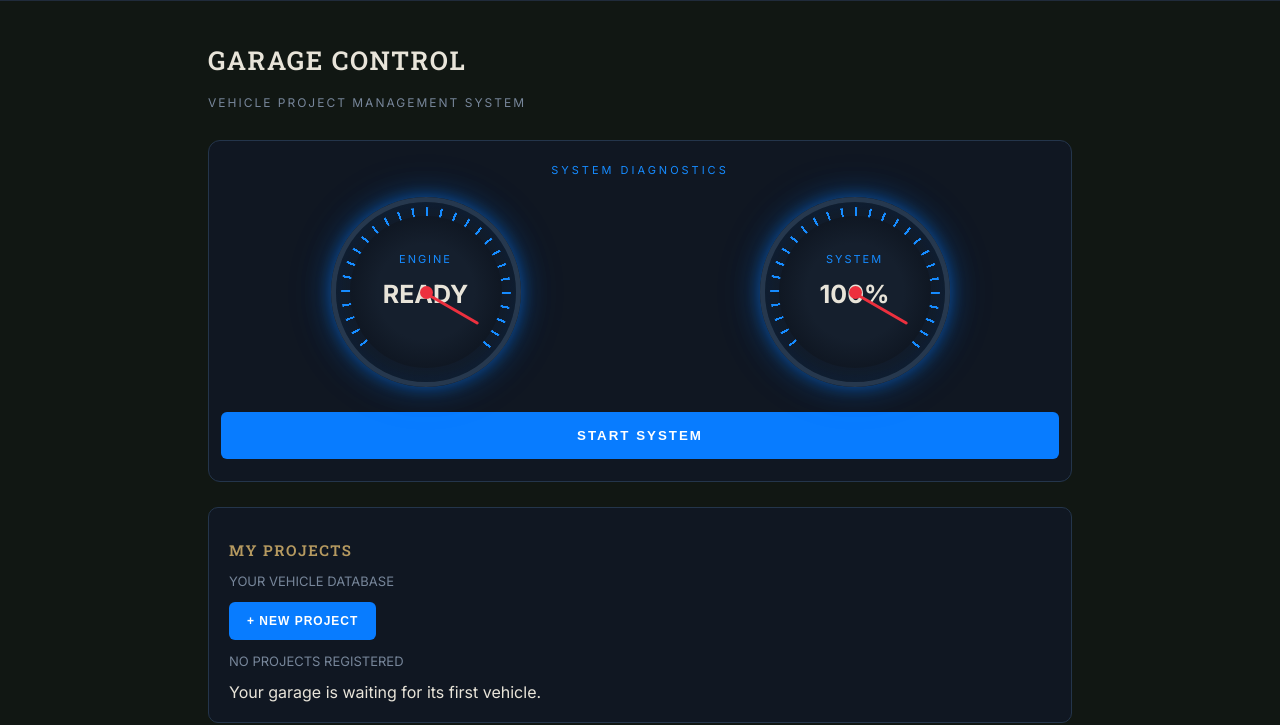
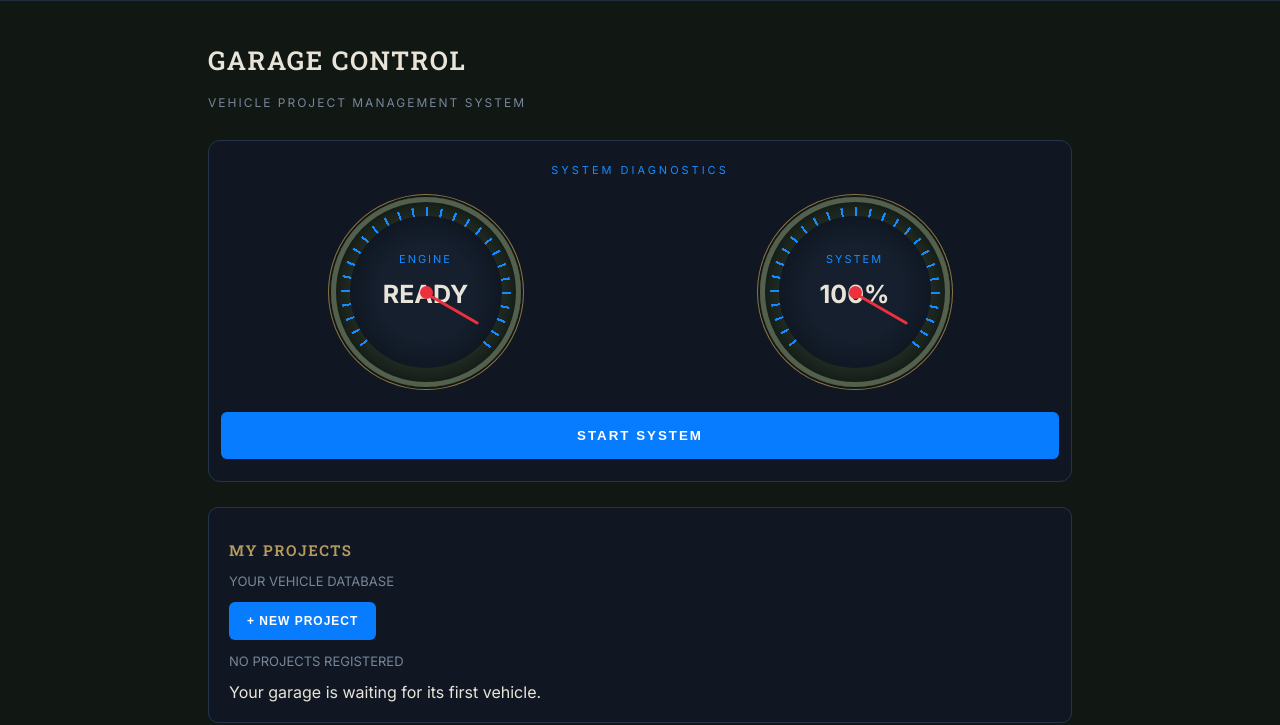
Before and after one commit to iidmaatt/wrenchlog, a plain HTML site: page index.html in a window 1280 px wide. Shown: the part 84-809 px from the top of the page. Drawn offline with nearby package versions, Linux system fonts and the light colour scheme.

Commit message:
Update index.html
gauge color change

```diff
--- a/index.html
+++ b/index.html
@@ -90,15 +90,14 @@ h1 {
 .gauge {
   width: min(42vw, 190px);
   aspect-ratio: 1;
-  border: 5px solid #26384e;
+  border: 5px solid #53604d;
   border-radius: 50%;
   position: relative;
-  background: radial-gradient(circle, #151f2d 45%, #090e17 100%);
+  background: radial-gradient(circle, #263329 45%, #151d18 100%);
   box-shadow:
-  0 0 15px #087cff66,
-  0 0 30px #087cff44,
-  0 0 50px #087cff22,
-  inset 0 0 25px #087cff22;
+    0 0 0 2px #111713,
+    0 0 0 3px #8b7548,
+    inset 0 0 25px #00000088;
 }
 
 
```
